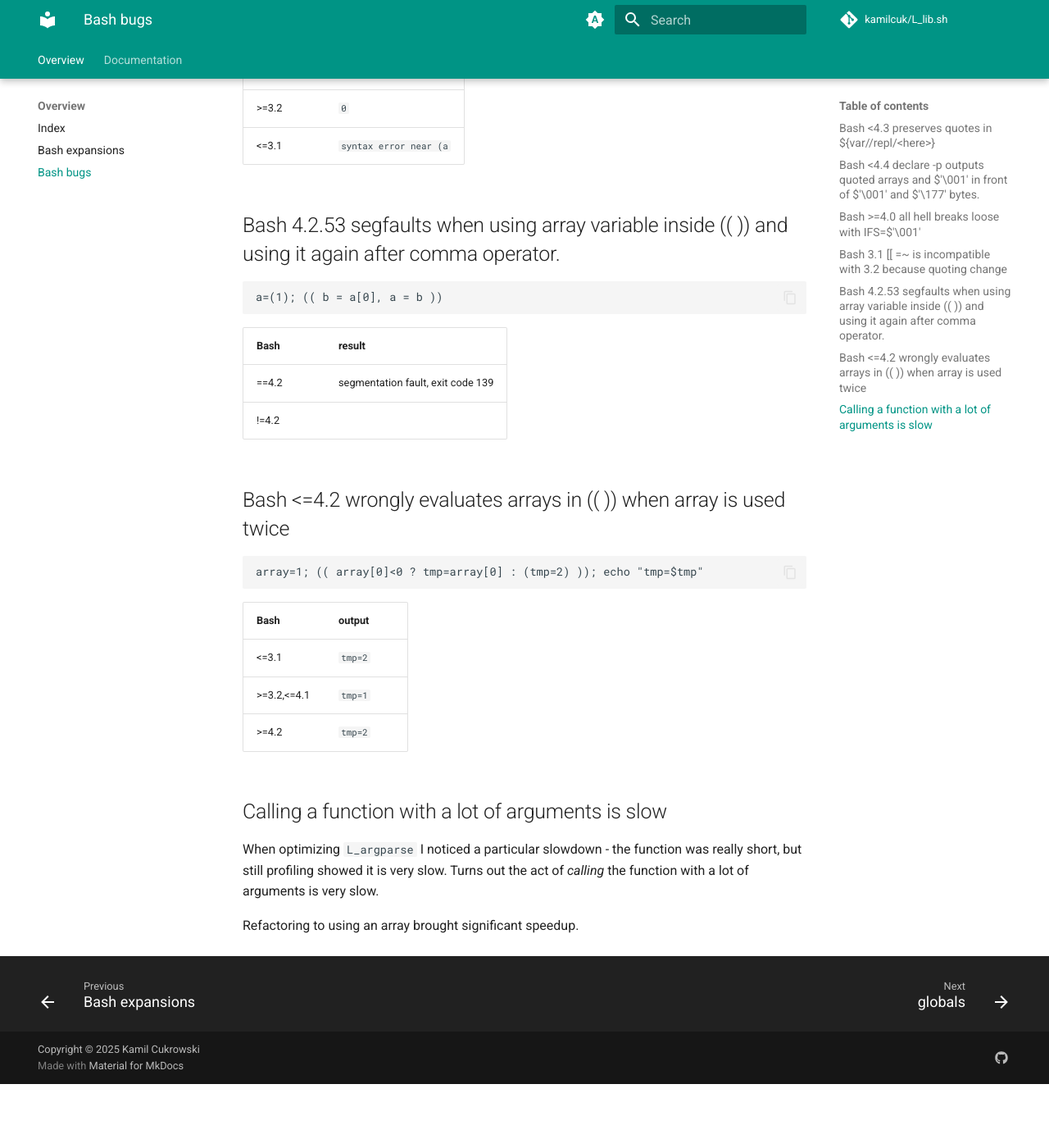
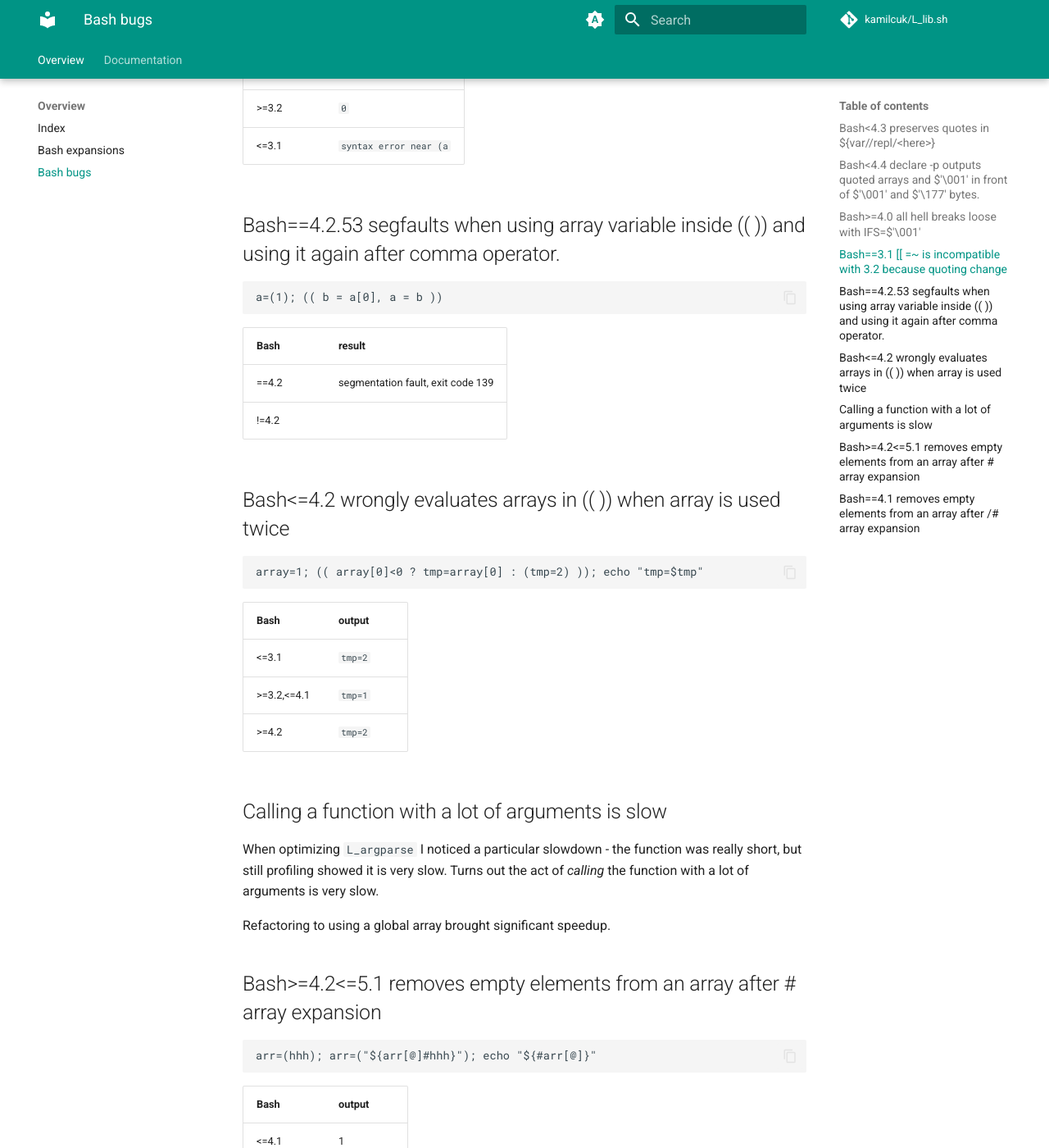
Before and after one commit to Kamilcuk/L_lib, an MkDocs documentation site: the page built from docs/bash_bugs.md, in a window 1280 px wide and 1400 px high, scrolled down 1885 px. Shown: the whole window at 82% size. Built offline with MkDocs 1.6.1 and Material for MkDocs 9.7.7, drawn with Linux system fonts in a browser that asks for light colours; comment, search, counter and statistics services are not loaded; before the commit the page ends 3207 px from its top, so only the background shows below that; some of the changed text lies outside the part shown.

Commit message:
cosmetics

````diff
--- a/docs/bash_bugs.md
+++ b/docs/bash_bugs.md
@@ -19,7 +19,7 @@ a='}}'; echo "${a//'}}'/'}'}"
 | <=4.3 | `'}'` |
 | >=4.4 | `}` |
 
-## Bash <4.4 declare -p outputs quoted arrays and $'\001' in front of $'\001' and $'\177' bytes.
+## Bash<4.4 declare -p outputs quoted arrays and $'\001' in front of $'\001' and $'\177' bytes.
 
 ```
 a=(); declare -p a
@@ -41,7 +41,7 @@ a=$'\001\177'; printf "%q\n" "$(declare -p a)"
 | <=4.3 | `$'declare -- a="\001\001\001\177"'` |
 | >=4.4 | `$'declare -- a="\001\177"'` |
 
-## Bash >=4.0 all hell breaks loose with IFS=$'\001'
+## Bash>=4.0 all hell breaks loose with IFS=$'\001'
 
 Bash _greater or equal_ version 4.0. Tested up to version 5.3-rc2.
 
@@ -56,7 +56,7 @@ IFS=$'\001'; a=(one); printf "%q " "${a[@]}"
 
 I recommend using ASCII group separator character `L_GS=$'\035'` for a custom separator.
 
-## Bash 3.1 [[ =~ is incompatible with 3.2 because quoting change
+## Bash==3.1 [[ =~ is incompatible with 3.2 because quoting change
 
 The problem is that the argument to `=~` after Bash3.2 doesn't have to be quoted.
 
@@ -71,7 +71,7 @@ This makes porting scripts to Bash 3.1 painful.
 | >=3.2 | `0` |
 | <=3.1 | `syntax error near (a` |
 
-## Bash 4.2.53 segfaults when using array variable inside (( )) and using it again after comma operator.
+## Bash==4.2.53 segfaults when using array variable inside (( )) and using it again after comma operator.
 
 ```
 a=(1); (( b = a[0], a = b ))
@@ -82,7 +82,7 @@ a=(1); (( b = a[0], a = b ))
 | ==4.2 | segmentation fault, exit code 139 |
 | !=4.2 | |
 
-## Bash <=4.2 wrongly evaluates arrays in (( )) when array is used twice
+## Bash<=4.2 wrongly evaluates arrays in (( )) when array is used twice
 
 ```
 array=1; (( array[0]<0 ? tmp=array[0] : (tmp=2) )); echo "tmp=$tmp"
@@ -98,4 +98,28 @@ array=1; (( array[0]<0 ? tmp=array[0] : (tmp=2) )); echo "tmp=$tmp"
 
 When optimizing `L_argparse` I noticed a particular slowdown - the function was really short, but still profiling showed it is very slow. Turns out the act of _calling_ the function with a lot of arguments is very slow.
 
-Refactoring to using an array brought significant speedup.
+Refactoring to using a global array brought significant speedup.
+
+## Bash>=4.2<=5.1 removes empty elements from an array after # array expansion
+
+```
+arr=(hhh); arr=("${arr[@]#hhh}"); echo "${#arr[@]}"
+```
+
+| Bash | output |
+| --- | --- |
+| <=4.1 | 1 |
+| >=4.2,<=5.1 | 0 |
+| >=5.2 | 1 |
+
+
+## Bash==4.1 removes empty elements from an array after /# array expansion
+
+```
+arr=(hhh); arr=("${arr[@]/#hhh}"); echo "${#arr[@]}"
+```
+
+| Bash | output |
+| --- | --- |
+| ==4.2 | 0 |
+| !=4.2 | 1 |
````
Also changed, not shown: other parts of docs/bash_bugs.md (+2 -2 lines), 3 other files.
